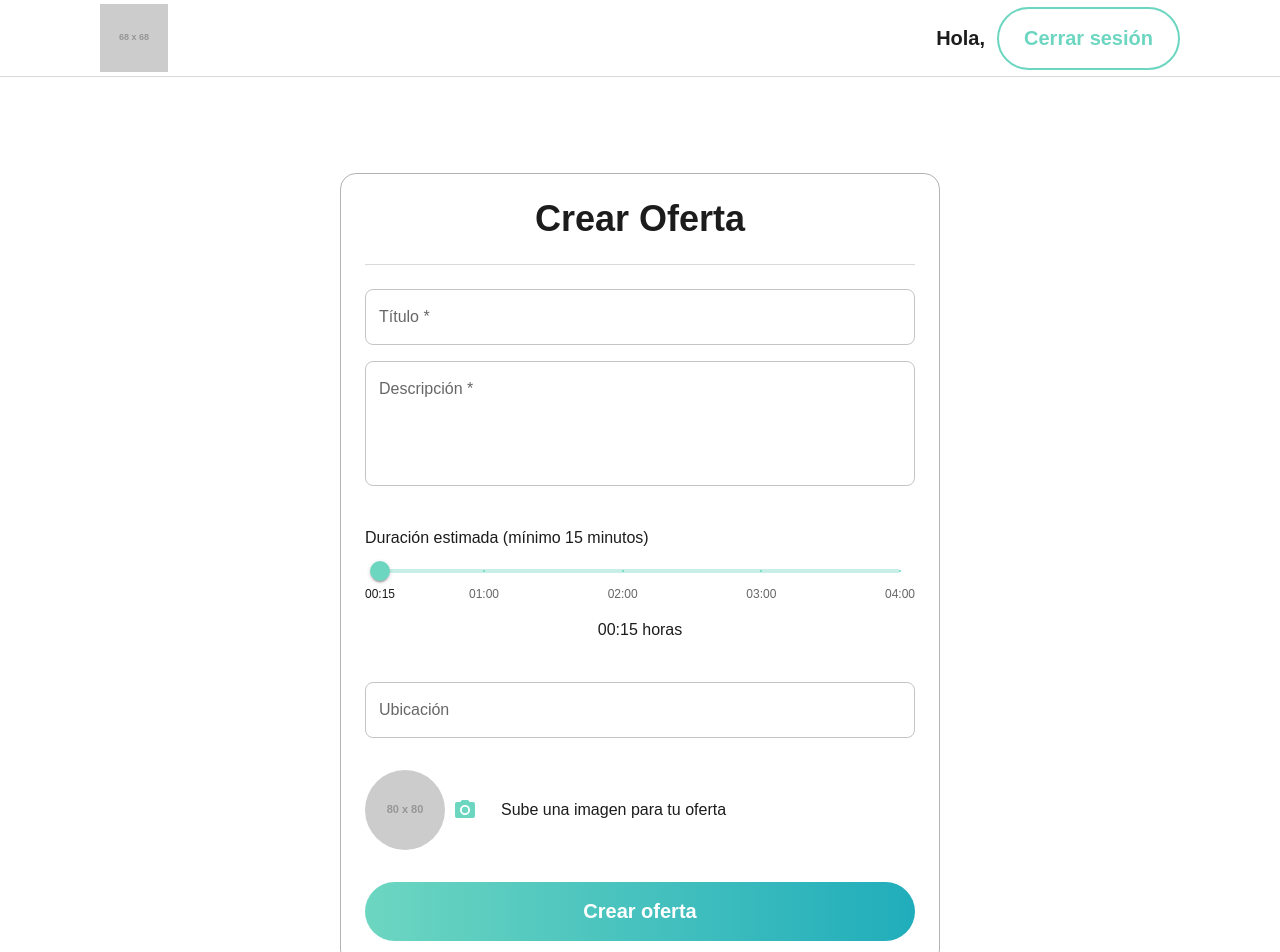
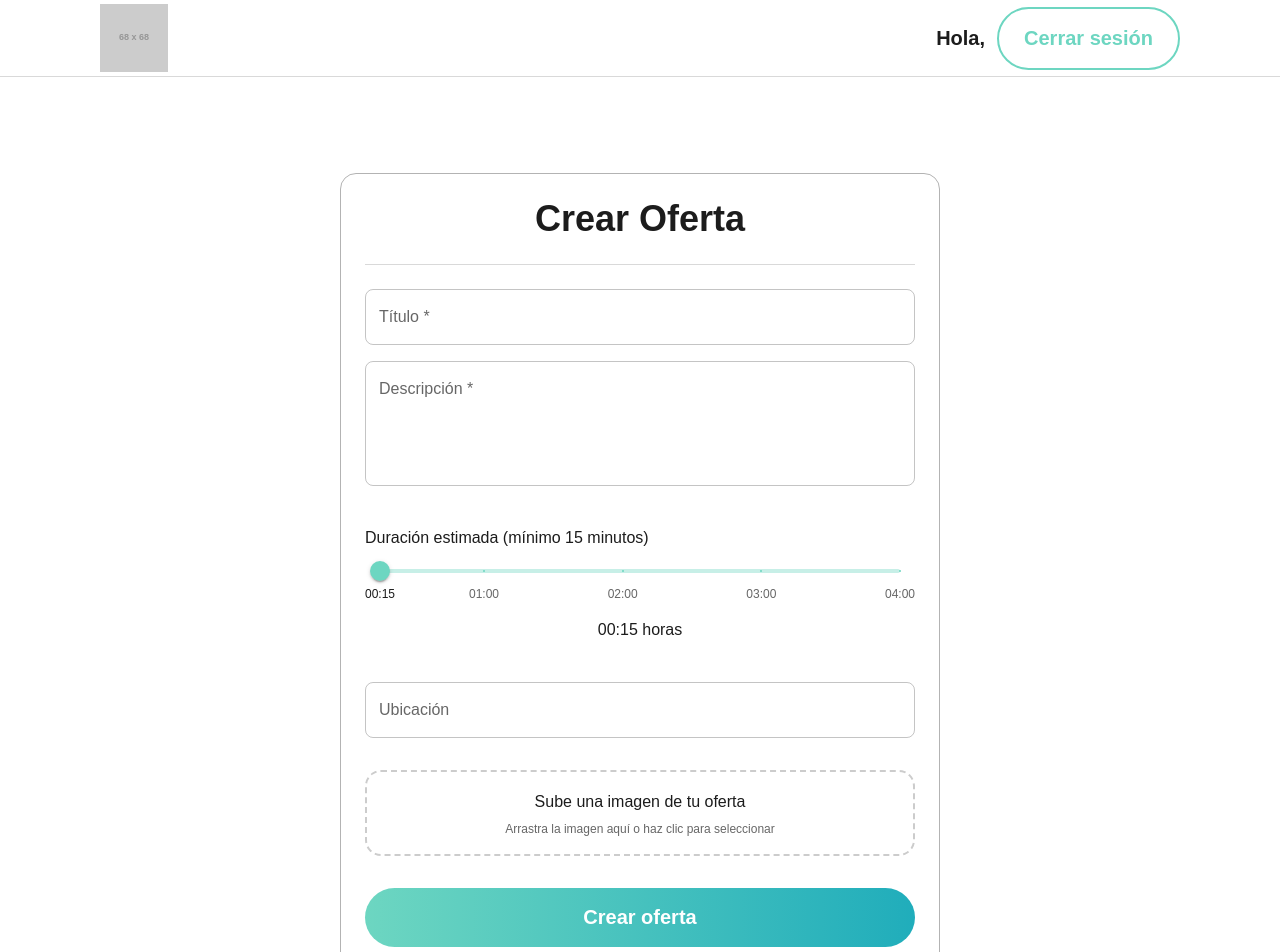
Before and after one commit to javnievic/comparte-tu-tiempo, a React (Vite) app in the folder frontend/: page /create-offer in a window 1280 px wide. Shown: the top 952 px of the page. Built offline with nearby package versions, Linux system fonts and the light colour scheme; sample sign-in values are in the browser's storage.

Commit message:
feat(frontend): added image drag display in offer form

```diff
--- a/frontend/src/pages/CreateOffer.jsx
+++ b/frontend/src/pages/CreateOffer.jsx
@@ -168,24 +168,71 @@ export default function CreateOffer() {
           fullWidth
         />
 
-        <Box sx={{ display: "flex", alignItems: "center", mt: 2, mb: 2 }}>
+    <Box
+        sx={{
+            mt: 2,
+            mb: 2,
+            p: 2,
+            border: "2px dashed #ccc",
+            borderRadius: 2,
+            textAlign: "center",
+            cursor: "pointer",
+            "&:hover": { borderColor: theme.palette.primary.main },
+        }}
+        onDragOver={(e) => e.preventDefault()}
+        onDrop={(e) => {
+            e.preventDefault();
+            const file = e.dataTransfer.files[0];
+            if (file) setFormData({ ...formData, image: file });
+        }}
+        onClick={() => document.getElementById("image-input").click()}
+    >
+        {formData.image ? (
+                <Box sx={{ position: "relative", display: "inline-block" }}>
                     <Avatar
-            src={formData.image ? URL.createObjectURL(formData.image) : "https://placehold.co/80x80"}
-            sx={{ width: 80, height: 80 }}
+                        src={URL.createObjectURL(formData.image)}
+                        variant="rounded"
+                        sx={{ width: 150, height: 150 }}
                     />
-          <label htmlFor="upload-photo">
+                    <IconButton
+                        size="small"
+                        sx={{
+                            position: "absolute",
+                            top: 8,
+                            right: 8,
+                            width: 24,
+                            height: 24,
+                            borderRadius: "50%",
+                            backgroundColor: "rgba(255,255,255,0.8)",
+                            "&:hover": { backgroundColor: "rgba(255,255,255,1)" },
+                            padding: 0,
+                            minWidth: 0,
+                        }}
+                        onClick={(e) => {
+                        e.stopPropagation();
+                        setFormData({ ...formData, image: null });
+                        }}
+                    >
+                        ✕
+                    </IconButton>
+                </Box>
+        ) : (
+            <>
+            <Typography variant="subtitle1" gutterBottom>
+                Sube una imagen de tu oferta
+            </Typography>
+            <Typography variant="body2" color="textSecondary">
+                Arrastra la imagen aquí o haz clic para seleccionar
+            </Typography>
+            </>
+        )}
         <input
+            id="image-input"
+            type="file"
             accept="image/*"
-              id="upload-photo"
-              type="file"
             style={{ display: "none" }}
             onChange={handleFileChange}
         />
-            <IconButton color="primary" component="span">
-              <PhotoCamera />
-            </IconButton>
-          </label>
-          <Typography sx={{ ml: 2 }}>Sube una imagen para tu oferta</Typography>
     </Box>
 
         <CustomButton type="submit" variantstyle="primary" variant="contained">
```
Lines whose indentation alone changed are shown as unchanged.
